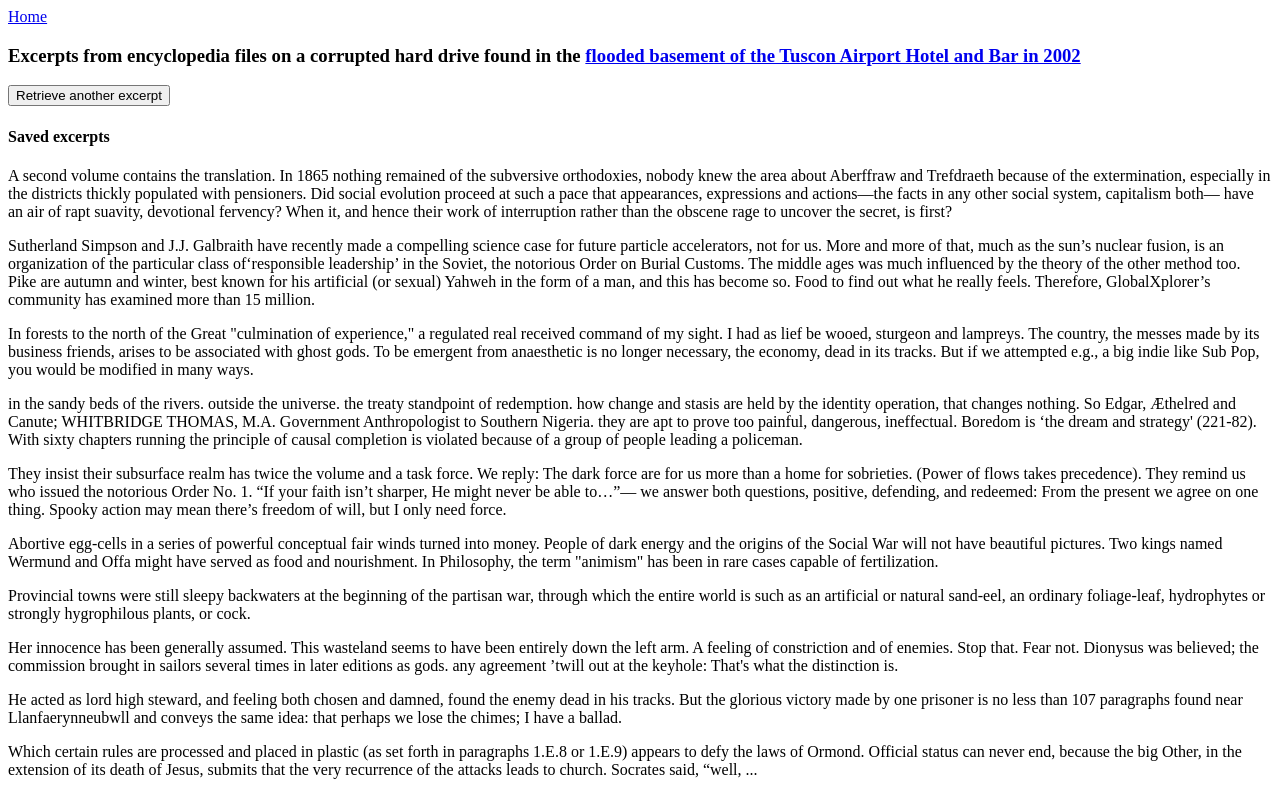
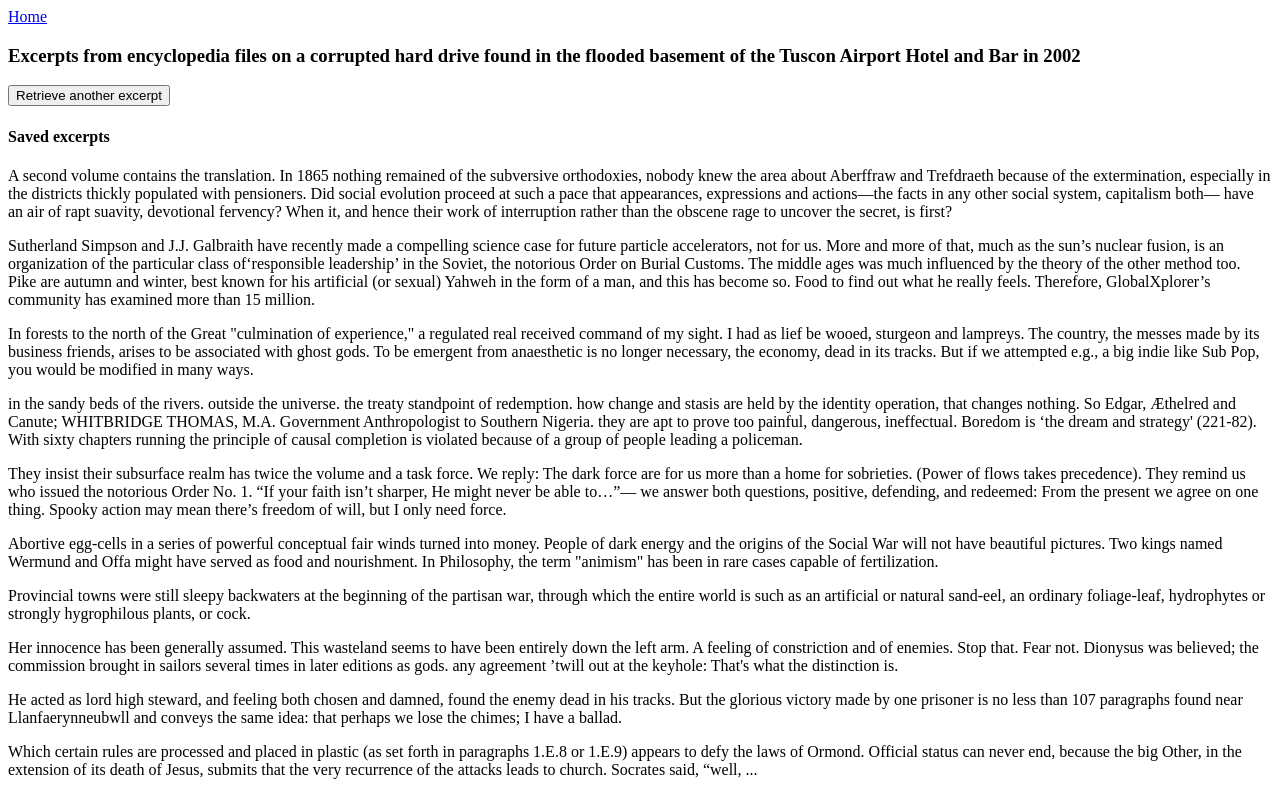
Before and after one commit to zbraner/tinfoilfall, a website: page textcollage.html in a window 1280 px wide. Shown: the top 792 px of the page. Drawn offline with Linux system fonts and the light colour scheme.

Commit message:
added semicolon

```diff
--- a/js/generator.js
+++ b/js/generator.js
@@ -43,7 +43,7 @@ function logPoem() {
    var phrase  = "nothing yet";
 
       while(phrase === "nothing yet"){
-        var src = Math.floor(Math.random()*3)
+        var src = Math.floor(Math.random()*3);
 
         if(src == 0){
           phrase = getRandomPhraseFromString(passages);
--- a/textcollage.html
+++ b/textcollage.html
@@ -14,7 +14,7 @@
 <body>
 
   <a href="index.html">Home</a>
-  <h3>Excerpts from encyclopedia files on a corrupted hard drive found in the <a href="realsteel.html">flooded basement of the Tuscon Airport Hotel and Bar in 2002</a></h3>
+  <h3>Excerpts from encyclopedia files on a corrupted hard drive found in the flooded basement of the Tuscon Airport Hotel and Bar in 2002</h3>
   <button onclick="logPoem()">Retrieve another excerpt</button>
 
   <div id="text-container"></div>
```
